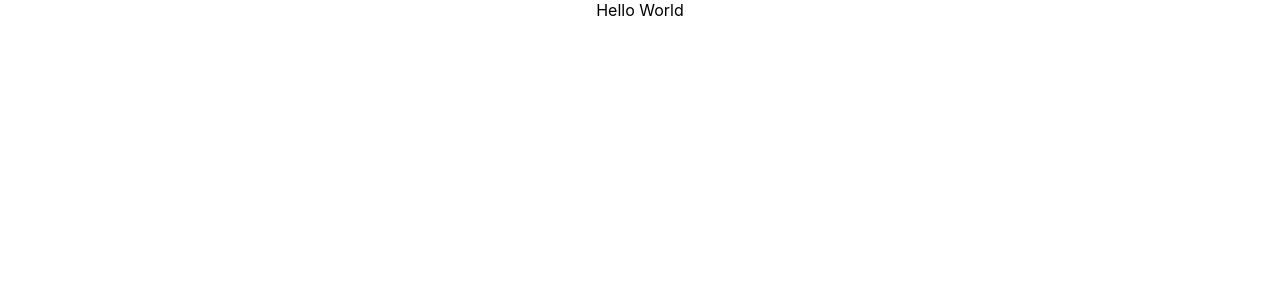
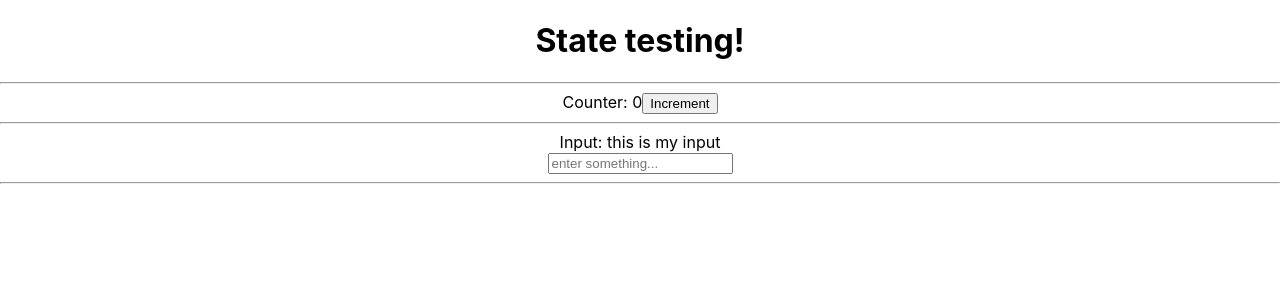
Before and after one commit to ocjarman/react_hooks_course, a React (Create React App) app: page / in a window 1280 px wide. Shown: the top 300 px of the page. Built offline with nearby package versions, Linux system fonts and the light colour scheme.

Commit message:
usestate review

```diff
--- a/src/components/StateTutorial.js
+++ b/src/components/StateTutorial.js
@@ -1,7 +1,35 @@
 import React from "react";
+import { useState } from "react";
 
 const StateTutorial = () => {
-  return <div>Hello World</div>;
+  const [counter, setCounter] = useState(0);
+  const [input, setInput] = useState("this is my input");
+
+  const increment = () => {
+    setCounter(counter + 1);
+  };
+
+  const changeInput = (e) => {
+    setInput(e.target.value);
+  };
+
+  return (
+    <div>
+      <h1>State testing!</h1>
+      <hr></hr>
+      <div>
+        Counter: {counter}
+        <button onClick={increment}>Increment</button>
+      </div>
+      <hr></hr>
+      <div>
+        Input: {input}
+        <br></br>
+        <input placeholder="enter something..." onChange={changeInput} />
+      </div>
+      <hr></hr>
+    </div>
+  );
 };
 
 export default StateTutorial;
```
